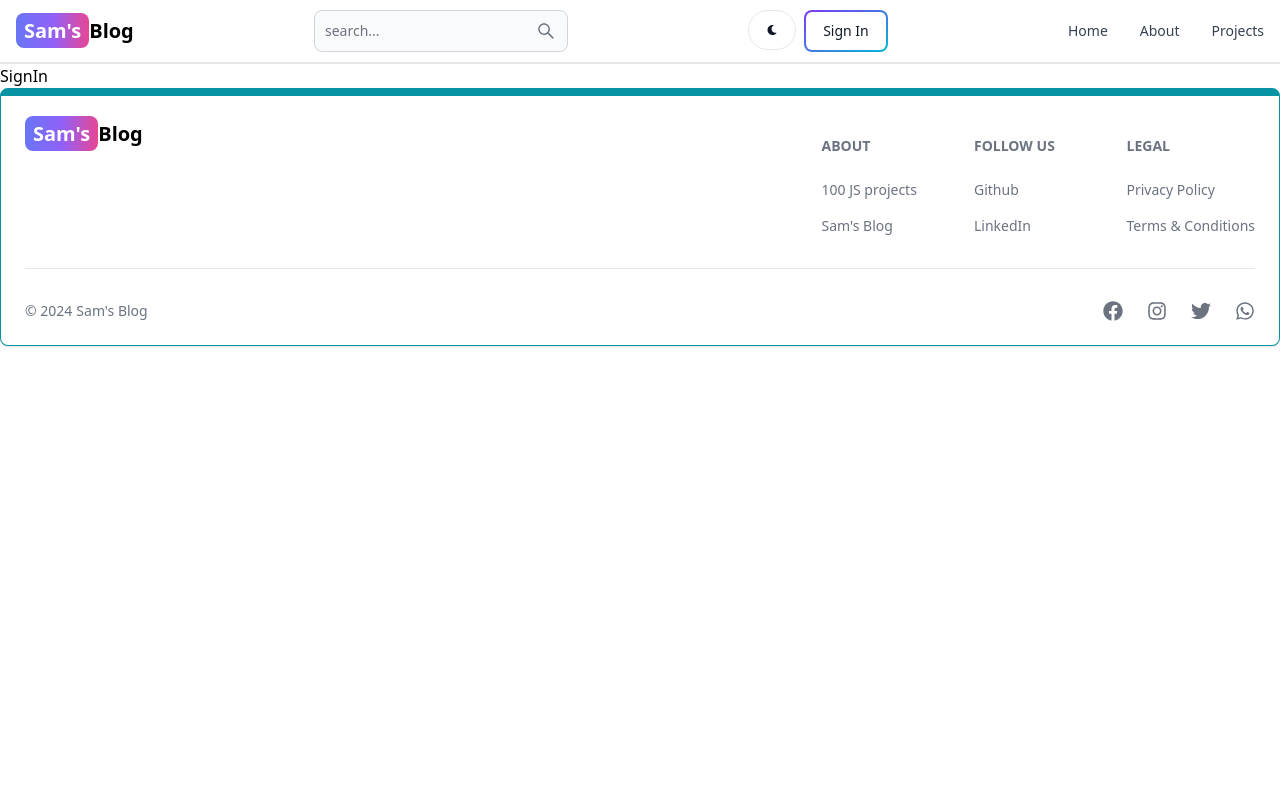
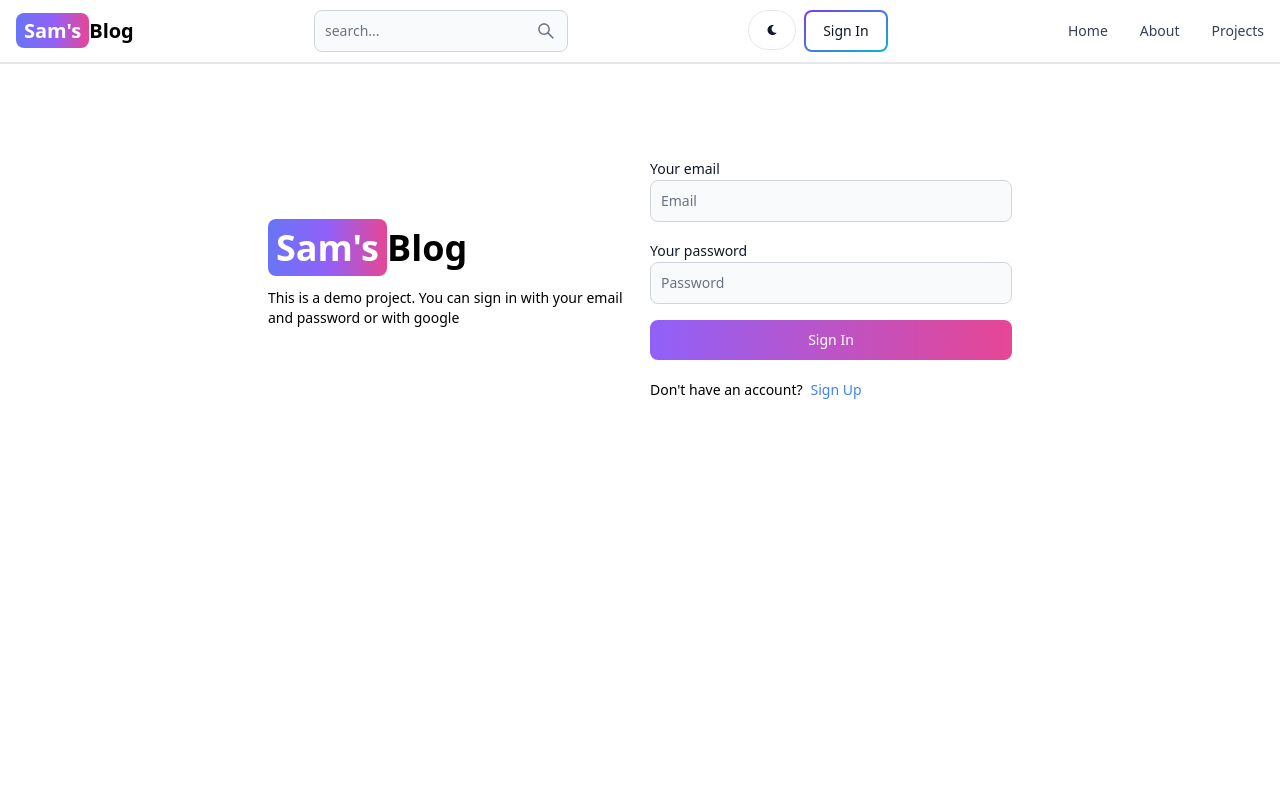
Before and after one commit to sameer6576/SamBlog, a React (Vite) app in the folder client/: page /sign-in in a window 1280 px wide. Shown: the top 800 px of the page. Built offline with nearby package versions, Linux system fonts and the light colour scheme.

Commit message:
completed sign in functionality

```diff
--- a/client/src/components/Header.jsx
+++ b/client/src/components/Header.jsx
@@ -29,7 +29,7 @@
         <Button color="gray" className="w-12 h-10 sm:inline hidden " pill>
           <FaMoon />
         </Button>
-        <Link to="/sign-up">
+        <Link to="/sign-in">
           <Button gradientDuoTone="purpleToBlue" outline>
             Sign In
           </Button>
--- a/client/src/pages/SignIn.jsx
+++ b/client/src/pages/SignIn.jsx
@@ -1,5 +1,114 @@
+import { Alert, Button, Label, Spinner, TextInput } from "flowbite-react";
+import { useState } from "react";
+import { Link, useNavigate } from "react-router-dom";
+
 function SignIn() {
-  return <div>SignIn </div>;
+  const [formData, setFormData] = useState({});
+  const [errorMessage, setErrorMessage] = useState(null);
+  const [loading, setLoading] = useState(false);
+  const navigate = useNavigate();
+  const handleChange = (e) => {
+    setFormData({ ...formData, [e.target.id]: e.target.value.trim() });
+  };
+
+  const handleSubmit = async (e) => {
+    e.preventDefault();
+    if (!formData.username || !formData.email || !formData.password) {
+      return setErrorMessage("Please fill out all the fields.");
+    }
+    try {
+      setLoading(true);
+      setErrorMessage("");
+      const res = await fetch("/api/auth/signin", {
+        method: "POST",
+        headers: {
+          "Content-Type": "application/json",
+        },
+        body: JSON.stringify(formData),
+      });
+      const data = await res.json();
+      if (data.success === false) {
+        return setErrorMessage(data.message);
+      }
+      console.log(data);
+      setLoading(false);
+      if (res.ok) {
+        navigate("/");
+      }
+    } catch (error) {
+      setLoading(false);
+      setErrorMessage(error.message);
+    } finally {
+      setLoading(false);
+    }
+  };
+
+  return (
+    <div className="min-h-screen mt-20">
+      <div className=" flex p-3 max-w-3xl mx-auto md:flex-row flex-col md:items-center gap-5">
+        <div className="flex-1">
+          <Link
+            to="/"
+            className="sm:text-4xl font-bold dark:text-white text-4xl"
+          >
+            <span className="px-2 py-1 bg-gradient-to-r from-indigo-500 via-purple-500 to-pink-500 rounded-lg text-white text-4xl sm:text-4xl">{`Sam's`}</span>
+            Blog
+          </Link>
+          <p className="text-sm mt-5 ">
+            This is a demo project. You can sign in with your email and password
+            or with google
+          </p>
+        </div>
+        <div className="flex-1">
+          <form className="flex flex-col gap-4" onSubmit={handleSubmit}>
+            <div>
+              <Label value="Your email" />
+              <TextInput
+                type="email"
+                placeholder="Email"
+                id="email"
+                onChange={handleChange}
+              />
+            </div>
+            <div>
+              <Label value="Your password" />
+              <TextInput
+                type="password"
+                placeholder="Password"
+                id="password"
+                onChange={handleChange}
+              />
+            </div>
+            <Button
+              gradientDuoTone="purpleToPink"
+              type="submit"
+              disabled={loading}
+            >
+              {loading ? (
+                <>
+                  <Spinner size="sm" />
+                  <span className="pl-3">Loading...</span>
+                </>
+              ) : (
+                "Sign In"
+              )}
+            </Button>
+          </form>
+          <div className="flex gap-2 text-sm mt-5">
+            <span>{`Don't have an account?`}</span>
+            <Link to="/sign-up" className="text-blue-500">
+              Sign Up
+            </Link>
+          </div>
+          {errorMessage && (
+            <Alert className="mt-5" color="failure">
+              {errorMessage}
+            </Alert>
+          )}
+        </div>
+      </div>
+    </div>
+  );
 }
 
-export default SignIn
+export default SignIn;
```
